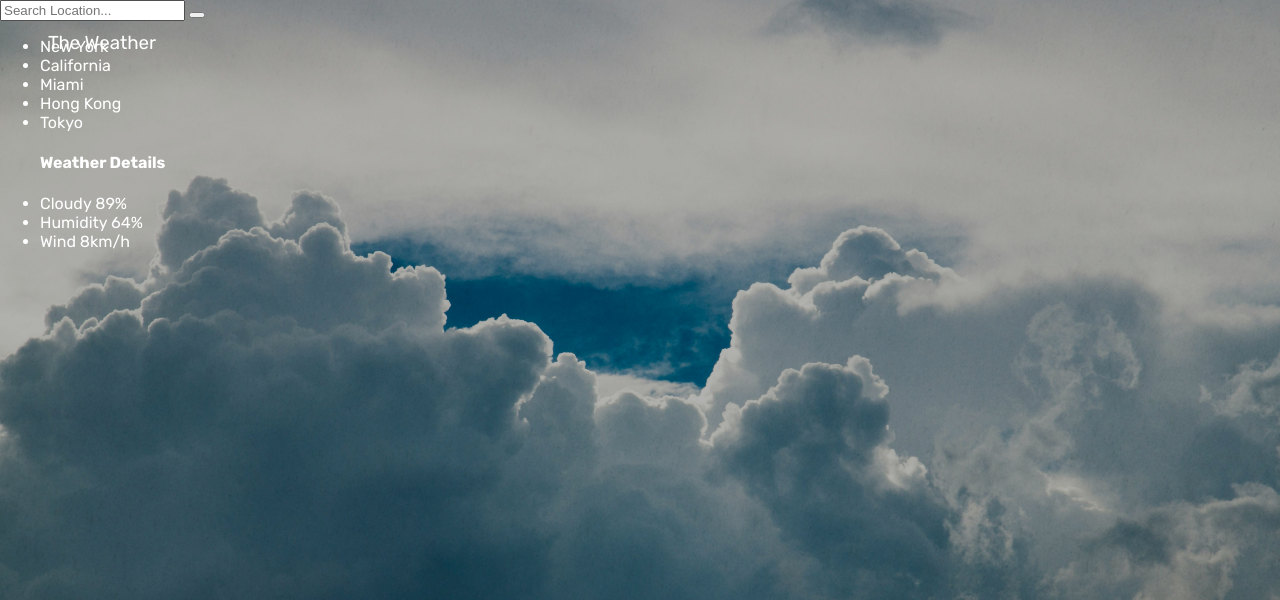
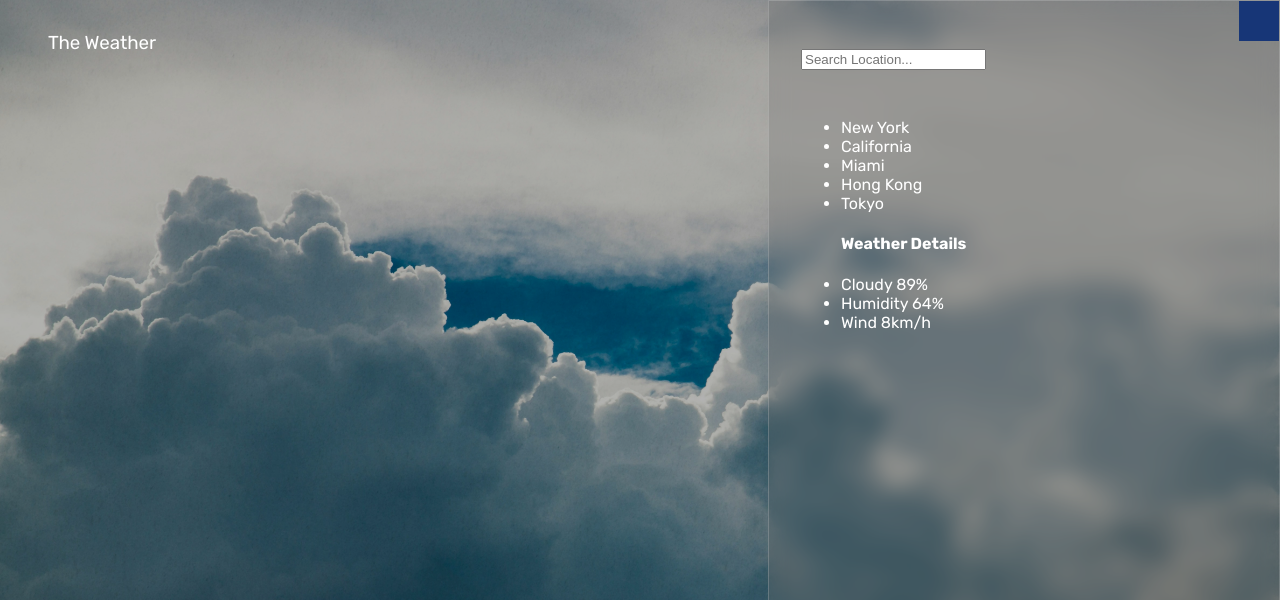
Before and after one commit to rosalynw/Weather-app, a plain HTML site: page index.html in a window 1280 px wide. Shown: the top 600 px of the page. Drawn offline with nearby package versions, Linux system fonts and the light colour scheme.

Commit message:
feat: Link Phosphor Icons in index

```diff
--- a/index.html
+++ b/index.html
@@ -4,6 +4,12 @@
     <meta charset="UTF-8">
     <meta name="viewport" content="width=device-width, initial-scale=1.0">
     <link type="text/css" rel="stylesheet" href="style.css">
+    <!-- Phosphor Icons web -->
+    <link
+      rel="stylesheet"
+      type="text/css"
+      href="https://unpkg.com/@phosphor-icons/web@2.1.1/src/bold/style.css"
+    />
     <title>Weather App</title>
 </head>
 <body>
@@ -46,6 +52,7 @@
             </button>
         </form>
 
+
         <ul class="cities">
             <li class="city">New York</li>
             <li class="city">California</li>
--- a/style.css
+++ b/style.css
@@ -86,4 +86,33 @@ h1, h3 {
     position: absolute;
     width: 40%;
     height: 100%;
+    top: 0;
+    right: 0;
+    background: rgba(110, 110, 110, 0.25);
+    box-shadow:
+        0 8px 32px 8
+        rgba(0, 0, 0, 0.3);
+    backdrop-filter: blur(10px);
+    -webkit-backdrop-filter: blur(10px);
+    border: 1px solid rgba(255, 255, 255, 0.18);
+    z-index: 1;
+    padding: 3em 2em;
+    overflow-y: scroll;
 }
+
+.panel form {
+    margin-bottom: 3em;
+}
+
+.submit {
+    position: absolute;
+    top: 0;
+    right: 0;
+    padding: 1.5em;
+    margin: 0;
+    border: none;
+    outline: none;
+    background: #173677;
+
+
+}
```
